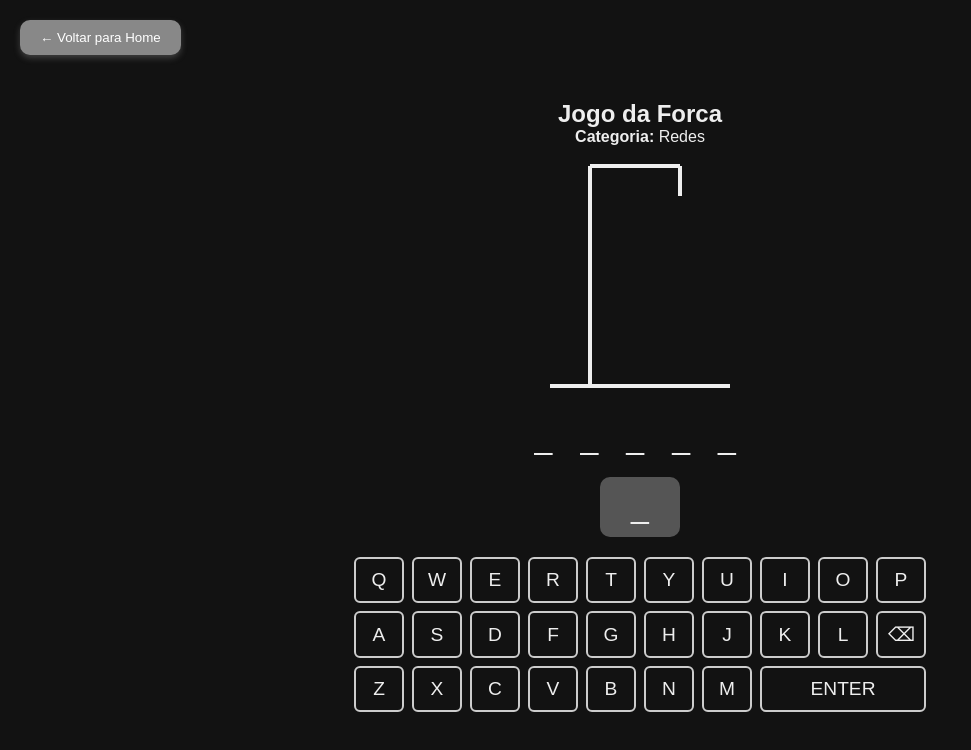
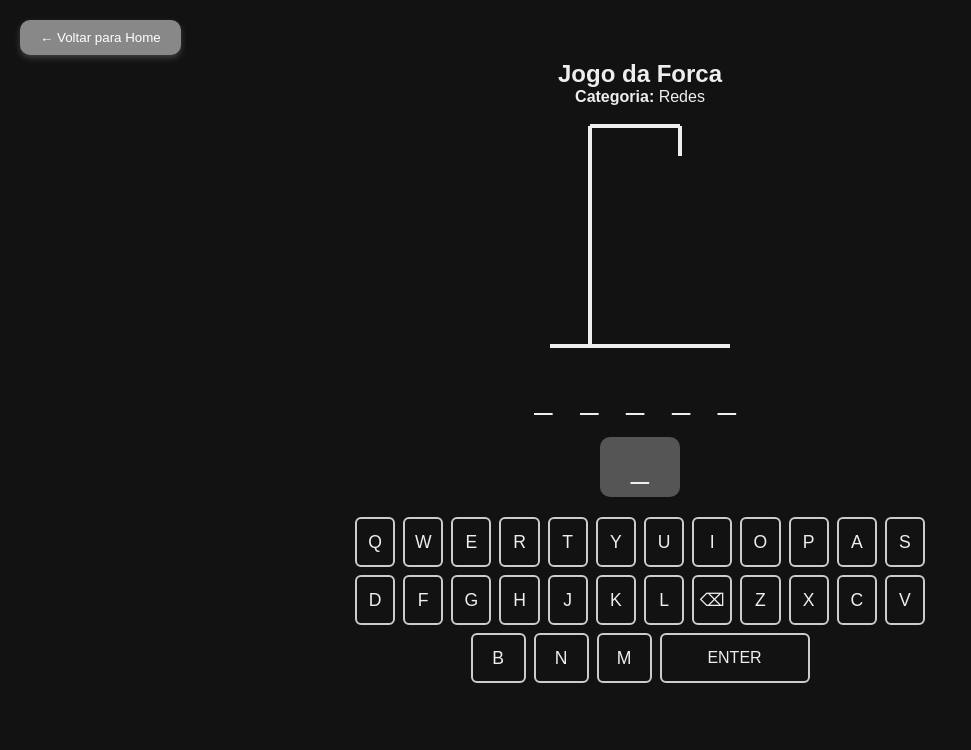
Before and after one commit to ArturLima33/Meu-Portifolio, a Next.js app in the folder meu-portifolio/: page / in a window 1280 px wide. Both pictures are taken after a click on the button "Jogar Jogo da Forca". Shown: the top 750 px of the page, without its empty margins (0-971 px from the left). Built offline with nearby package versions, Linux system fonts and the light colour scheme.

Commit message:
Meu Portifolio

```diff
--- a/meu-portifolio/app/styles/Forca.module.css
+++ b/meu-portifolio/app/styles/Forca.module.css
@@ -1,15 +1,24 @@
 .container {
   max-width: 600px;
-  margin: 80px auto 0 auto;
+  margin: 40px auto;
   color: #eee;
   text-align: center;
   font-family: Arial, sans-serif;
+  padding: 0 15px;
 }
 
 .palavra {
   font-size: 2rem;
   letter-spacing: 0.3em;
   margin-bottom: 20px;
+  word-break: break-all;
+}
+
+@media (max-width: 480px) {
+  .palavra {
+    font-size: 1.5rem;
+    letter-spacing: 0.2em;
+  }
 }
 
 .caixinhaLetra {
@@ -27,6 +36,7 @@
 .aviso {
   color: #ffdd57;
   font-weight: bold;
+  margin: 10px 0;
 }
 
 .vitoria {
@@ -41,20 +51,27 @@
 
 .teclado {
   margin-top: 20px;
-  display: grid;
-  grid-template-columns: repeat(10, 50px);
+  display: flex;
+  flex-wrap: wrap;
   justify-content: center;
   gap: 8px;
+  max-width: 100%;
 }
 
 .botaoTeclado {
-  font-size: 1.2rem;
-  padding: 10px;
+  flex: 1 0 40px;
+  max-width: 55px;
+  height: 50px;
+  font-size: 1.1rem;
+  display: flex;
+  align-items: center;
+  justify-content: center;
   background-color: transparent;
   border: 2px solid #ccc;
   color: #eee;
   border-radius: 6px;
   cursor: pointer;
+  transition: background-color 0.2s;
 }
 
 .botaoTeclado:hover {
@@ -62,9 +79,10 @@
 }
 
 .botaoEnter {
-  grid-column: span 3;
-  font-size: 1.2rem;
-  padding: 10px;
+  flex: 2 0 100px;
+  max-width: 150px;
+  height: 50px;
+  font-size: 1rem;
   background-color: transparent;
   border: 2px solid #ccc;
   color: #eee;
@@ -73,11 +91,13 @@
 }
 
 .acertou {
-  background-color: #4CAF50;
+  background-color: #4CAF50 !important;
+  border-color: #4CAF50;
 }
 
 .errou {
-  background-color: #f44336;
+  background-color: #f44336 !important;
+  border-color: #f44336;
 }
 
 .botao {
```
